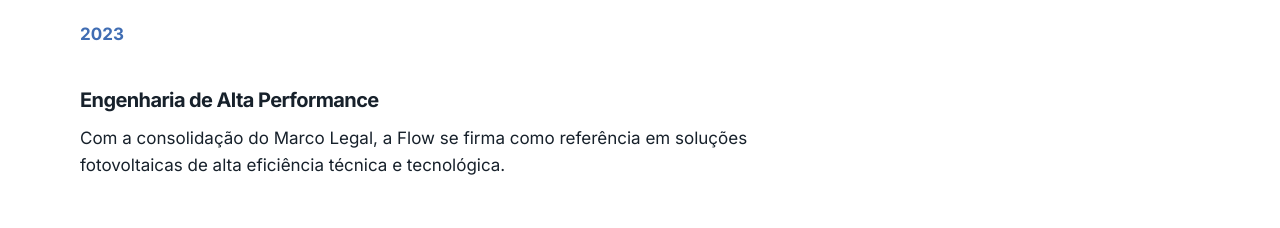
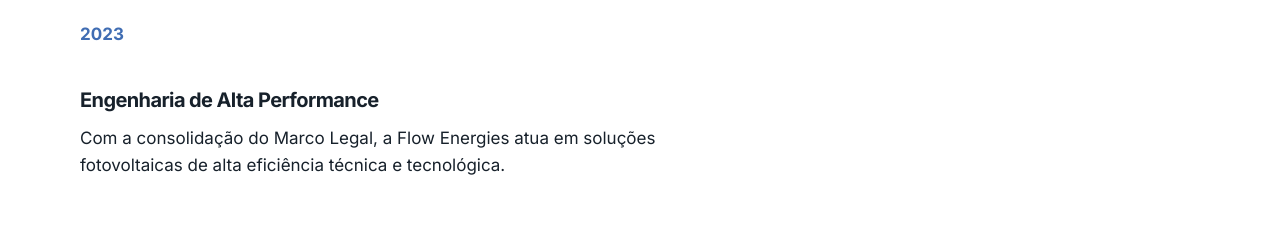
Before and after one commit to beAndrade/flow-site, an Angular app: page / in a window 1280 px wide. Shown: the part 4640-4868 px from the top of the page. Built offline with nearby package versions, Linux system fonts and the light colour scheme.

Commit message:
feat(flow): ajusta narrativa da trajetoria

```diff
--- a/src/app/features/home/home.component.html
+++ b/src/app/features/home/home.component.html
@@ -194,8 +194,7 @@
       <p class="timeline__year">2023</p>
       <h3>Engenharia de Alta Performance</h3>
       <p>
-        Com a consolidação do Marco Legal, a Flow se firma como referência em
-        soluções fotovoltaicas de alta eficiência técnica e tecnológica.
+        Com a consolidação do Marco Legal, a Flow Energies atua em soluções fotovoltaicas de alta eficiência técnica e tecnológica.
       </p>
     </li>
   </ol>
```
Also changed, not shown: 3 other files (tests, documents, lock files or other folders).
